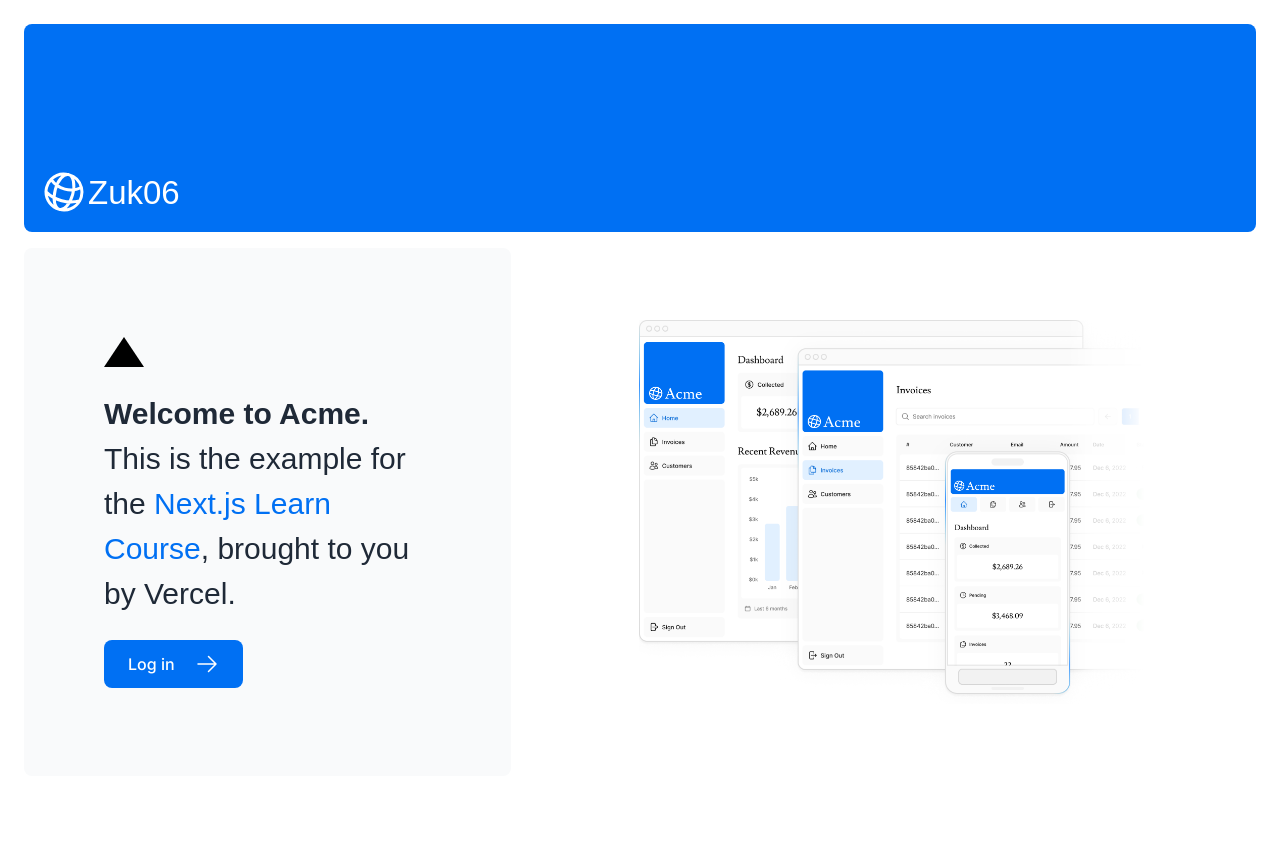
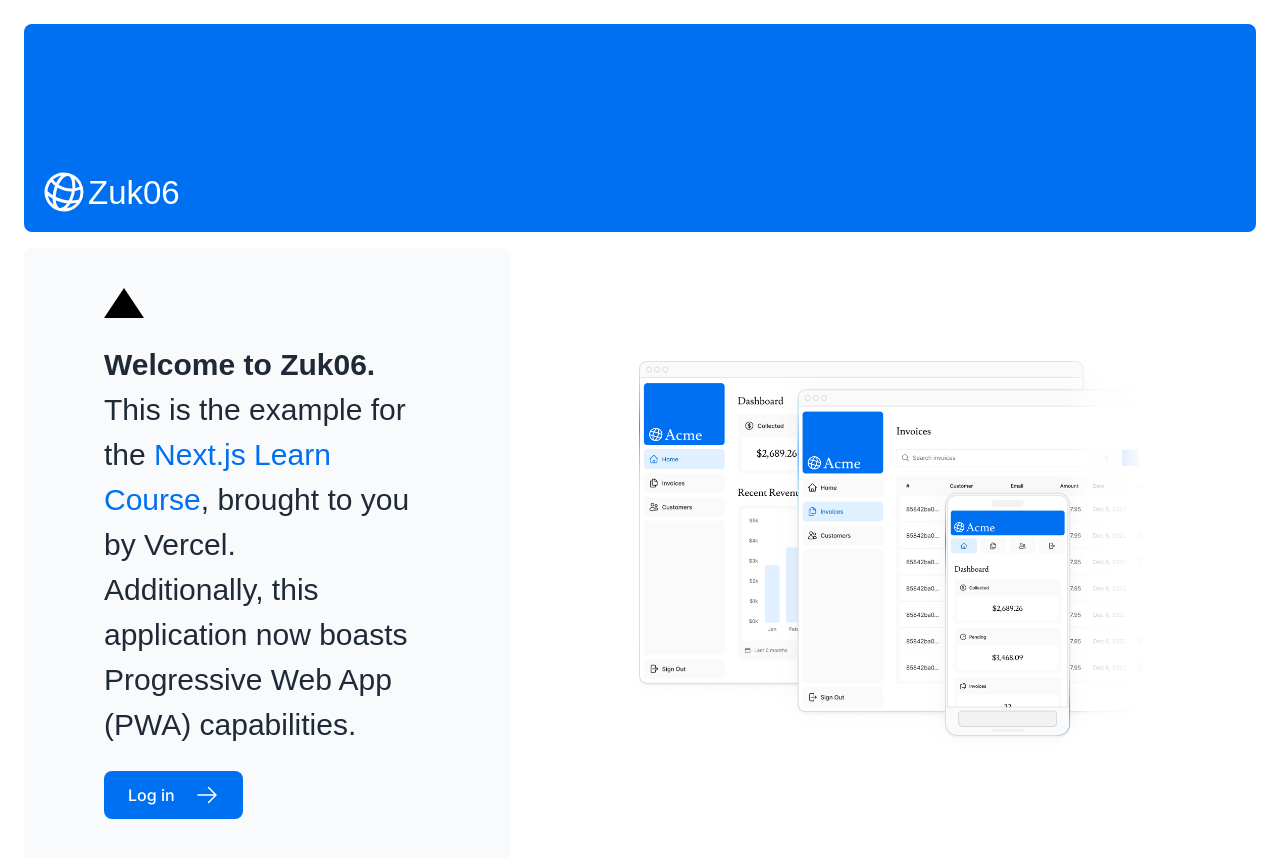
Before and after one commit to Zuk06/nextjs-dashboard, a Next.js app: page / in a window 1280 px wide. Shown: the top 858 px of the page. Before the commit the page ends 800 px from the top, so only its background shows below. Built offline with nearby package versions, Linux system fonts and the light colour scheme; a web font is replaced by a local one.

Commit message:
Introdution to Zuk06

```diff
--- a/app/page.tsx
+++ b/app/page.tsx
@@ -16,11 +16,13 @@
         {/* <div className="relative w-0 h-0 border-l-[15px] border-r-[15px] border-b-[26px] border-l-transparent border-r-transparent border-b-black"/> */}
         <div className={styles.shape} />
           <p className={`${lusitana.className} text-xl text-gray-800 md:text-3xl md:leading-normal`}>
-            <strong>Welcome to Acme.</strong> This is the example for the{' '}
+            <strong>Welcome to Zuk06.</strong> This is the example for the{' '}
             <a href="https://nextjs.org/learn/" className="text-blue-500">
               Next.js Learn Course
             </a>
             , brought to you by Vercel.
+            <br />
+            Additionally, this application now boasts Progressive Web App (PWA) capabilities.
           </p>
           <Link
             href="/login"
```
